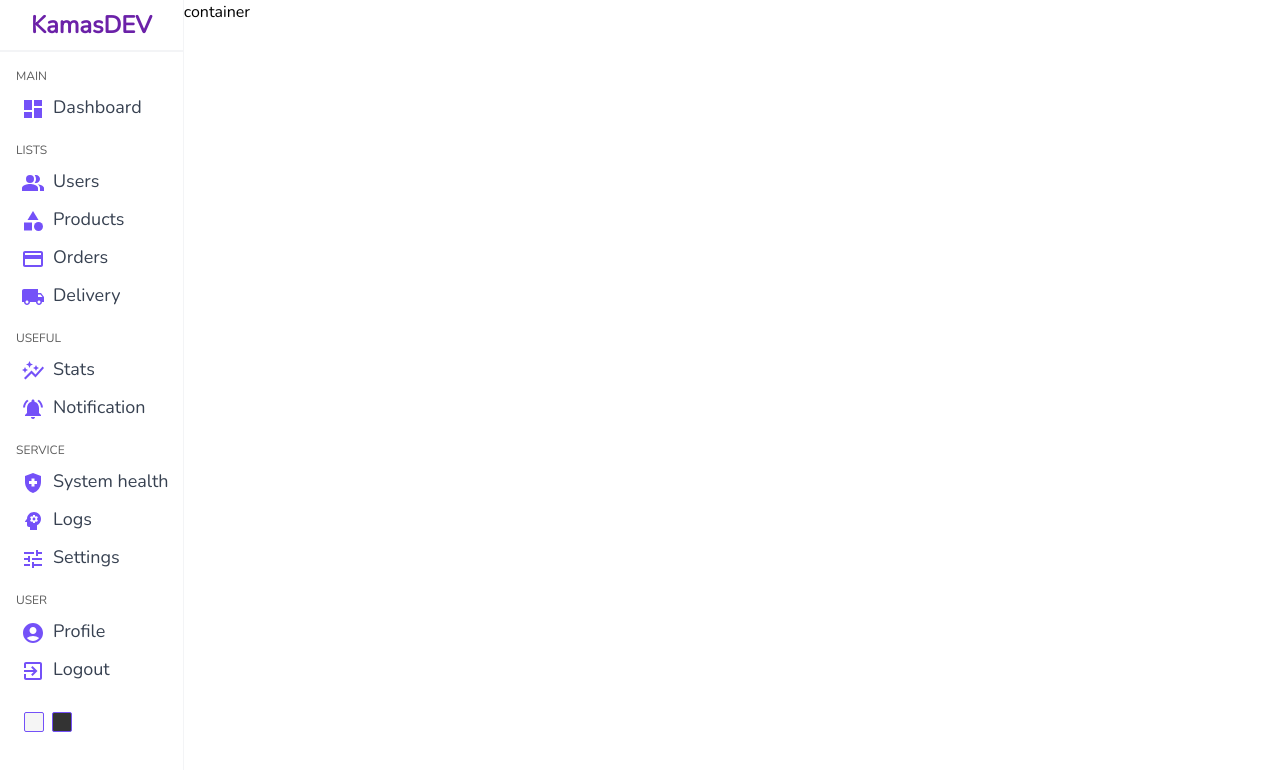
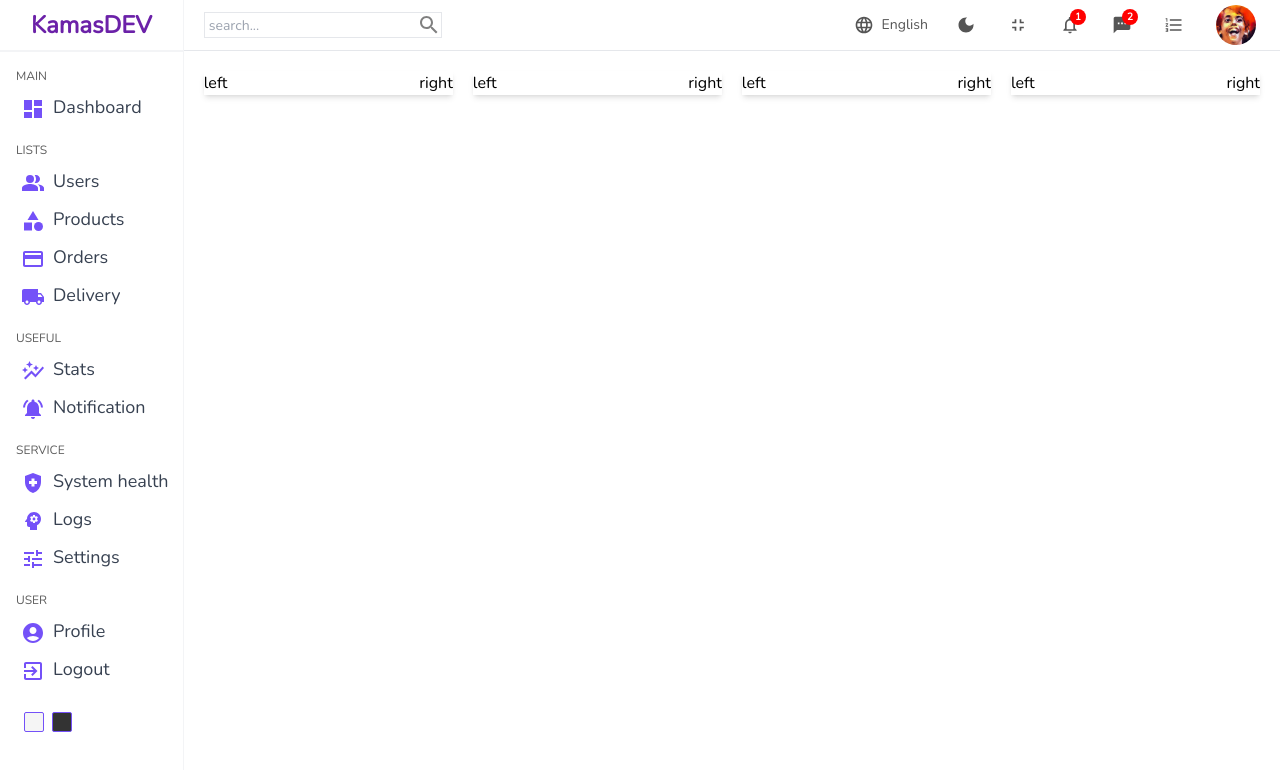
Before and after one commit to Kamasah-Dickson/Admin-Dashboard, a React (Vite) app: page / in a window 1280 px wide. Shown: the top 770 px of the page. Built offline with nearby package versions, Linux system fonts and the light colour scheme.

Commit message:
update pages

```diff
--- a/src/Pages/Home/Home.tsx
+++ b/src/Pages/Home/Home.tsx
@@ -1,11 +1,17 @@
+import Navbar from "../../Components/Navbar";
 import Sidebar from "../../Components/Sidebar";
+import Widgets from "../../Components/Widgets";
 
 function Home() {
 	return (
 		<div className="flex ">
 			<Sidebar />
-			{/* //home-container */}
-			<div className="flex-[6]">container</div>
+			<div className="flex-[6]">
+				<Navbar />
+				<div className="flex">
+					<Widgets />
+				</div>
+			</div>
 		</div>
 	);
 }
```
